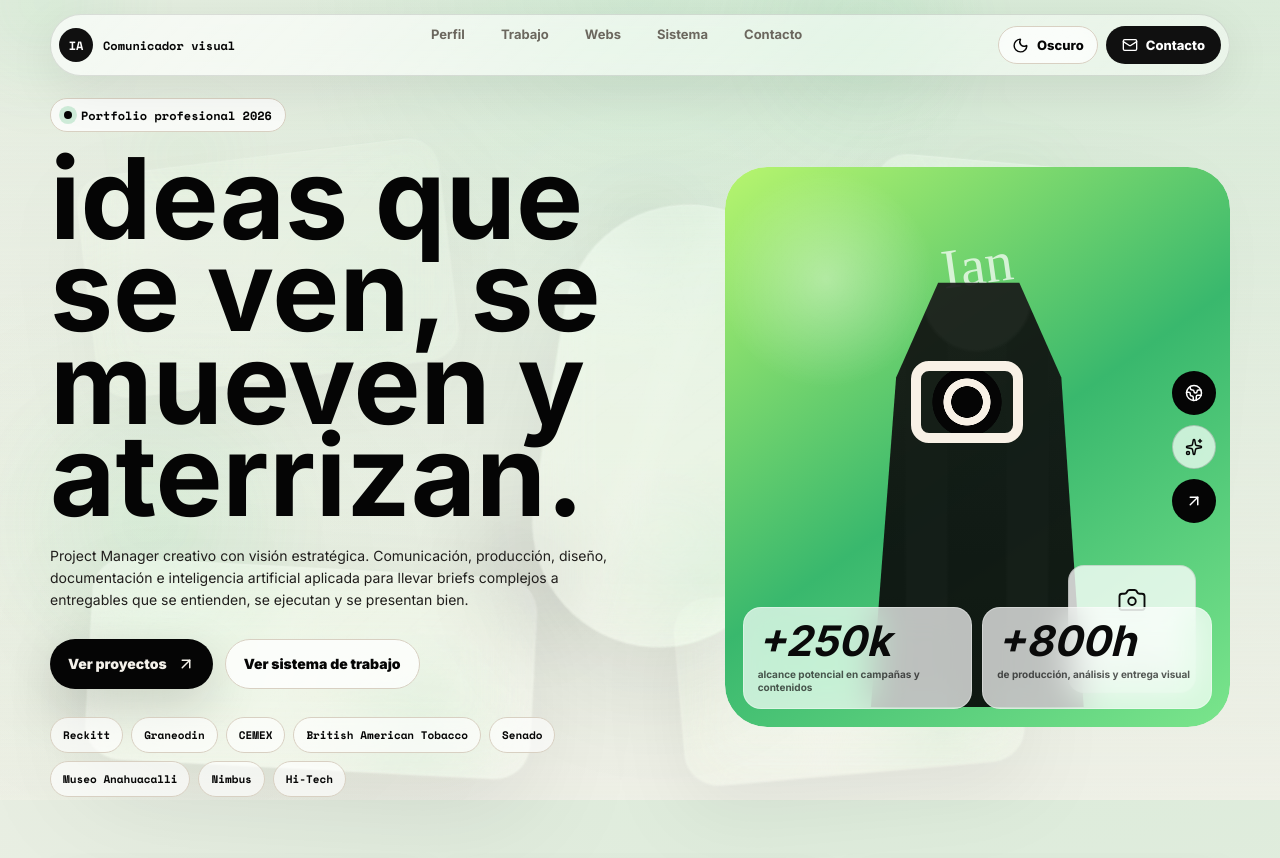
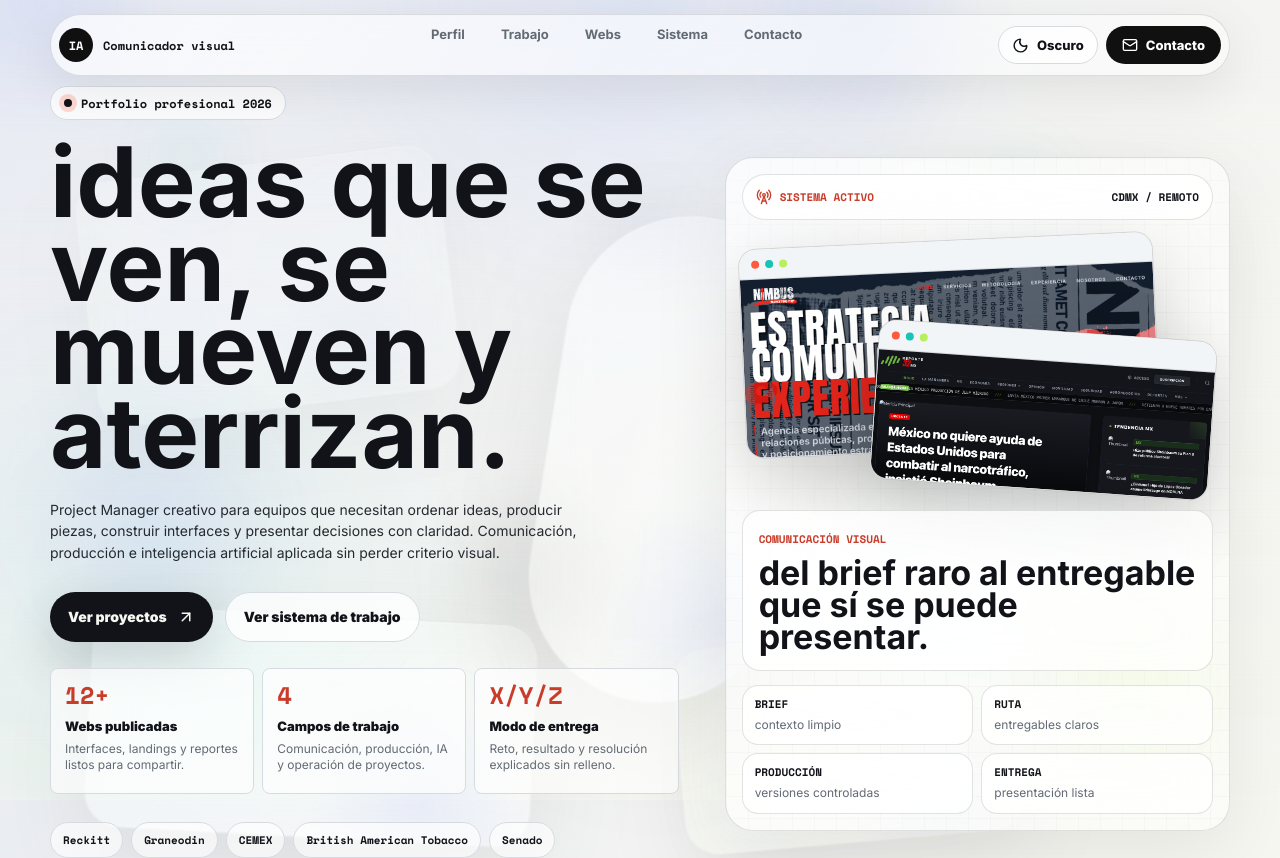
Before and after one commit to ianamb66/ian-portfolio-tech, a React (Vite) app: page / in a window 1280 px wide. Shown: the top 858 px of the page. Built offline with nearby package versions, Linux system fonts and the light colour scheme.

Commit message:
Improve portfolio hero and SEO

```diff
--- a/index.html
+++ b/index.html
@@ -6,9 +6,41 @@
     <meta name="viewport" content="width=device-width, initial-scale=1.0" />
     <meta
       name="description"
-      content="Portfolio profesional de Ian Miguel Aceves Mejía Bringas: project management, comunicación, producción creativa e inteligencia artificial aplicada."
+      content="Portfolio profesional de Ian Aceves: comunicación visual, project management, producción creativa, webs e inteligencia artificial aplicada."
     />
-    <title>Ian Aceves | Portfolio profesional</title>
+    <meta name="theme-color" content="#111318" />
+    <meta property="og:type" content="website" />
+    <meta property="og:title" content="Ian Aceves | Comunicación visual, proyectos e IA aplicada" />
+    <meta
+      property="og:description"
+      content="Casos, webs y sistema de trabajo de Ian Aceves para convertir briefs complejos en entregables claros."
+    />
+    <meta property="og:image" content="/previews/nimbus.png" />
+    <meta name="twitter:card" content="summary_large_image" />
+    <title>Ian Aceves | Comunicación visual, proyectos e IA aplicada</title>
+    <script type="application/ld+json">
+      {
+        "@context": "https://schema.org",
+        "@type": "Person",
+        "name": "Ian Miguel Aceves Mejía Bringas",
+        "alternateName": "Ian Aceves",
+        "jobTitle": "Project Manager creativo y comunicador visual",
+        "address": {
+          "@type": "PostalAddress",
+          "addressLocality": "Ciudad de México",
+          "addressCountry": "MX"
+        },
+        "email": "mailto:ianamb.mkt@gmail.com",
+        "telephone": "+52 56 1619 1340",
+        "knowsAbout": [
+          "Comunicación visual",
+          "Project management",
+          "Producción creativa",
+          "Inteligencia artificial aplicada",
+          "Diseño web"
+        ]
+      }
+    </script>
   </head>
   <body>
     <div id="root"></div>
--- a/src/App.css
+++ b/src/App.css
@@ -1,21 +1,21 @@
 :root {
-  --bg: #f4f1ea;
-  --ink: #050505;
-  --muted: #6b675e;
-  --line: #d8d0c2;
-  --panel: #fffdf7;
-  --panel-soft: #ebe5d8;
+  --bg: #f7f7f2;
+  --ink: #111318;
+  --muted: #626a74;
+  --line: #d7dbe0;
+  --panel: #ffffff;
+  --panel-soft: #eef2f5;
   --solid: #101010;
   --solid-text: #ffffff;
   --glass: rgba(255, 255, 255, 0.64);
   --glass-strong: rgba(255, 255, 255, 0.78);
   --glass-line: rgba(16, 16, 16, 0.12);
   --grid-line: rgba(16, 16, 16, 0.045);
-  --red: #36b86b;
-  --red-dark: #16834f;
-  --green: #a5df72;
-  --sun: #45c878;
-  --amber: #7ddf8b;
+  --red: #ff5a3d;
+  --red-dark: #c93c2a;
+  --green: #b8ef5d;
+  --sun: #3f66ff;
+  --amber: #17c3b2;
   --radius: 8px;
   --shadow: 0 24px 80px rgba(16, 16, 16, 0.08);
   --mono: "Space Mono", "SFMono-Regular", Consolas, monospace;
@@ -25,23 +25,23 @@
 }
 
 html[data-theme="dark"] {
-  --bg: #0b0a08;
-  --ink: #f7f1e6;
-  --muted: #b6ab98;
-  --line: rgba(247, 241, 230, 0.16);
-  --panel: #15120d;
-  --panel-soft: #201b14;
-  --solid: #f5f2ea;
+  --bg: #07090d;
+  --ink: #f7f7f2;
+  --muted: #aab4c0;
+  --line: rgba(247, 247, 242, 0.16);
+  --panel: #111721;
+  --panel-soft: #18202b;
+  --solid: #f7f7f2;
   --solid-text: #08090b;
   --glass: rgba(18, 21, 27, 0.58);
   --glass-strong: rgba(18, 21, 27, 0.74);
   --glass-line: rgba(255, 255, 255, 0.16);
   --grid-line: rgba(255, 255, 255, 0.055);
-  --red: #5ee08b;
-  --red-dark: #2bb86a;
-  --green: #b8f27c;
-  --sun: #6ff1a0;
-  --amber: #95e88d;
+  --red: #ff765f;
+  --red-dark: #ff9a86;
+  --green: #cdf77a;
+  --sun: #8fa7ff;
+  --amber: #4adccc;
   --shadow: 0 24px 90px rgba(0, 0, 0, 0.42);
   color-scheme: dark;
 }
@@ -59,8 +59,8 @@ body {
   margin: 0;
   min-width: 320px;
   background:
-    radial-gradient(circle at 78% 4%, color-mix(in srgb, var(--sun) 18%, transparent), transparent 28%),
-    radial-gradient(circle at 18% 82%, color-mix(in srgb, var(--amber) 14%, transparent), transparent 30%),
+    linear-gradient(120deg, color-mix(in srgb, var(--sun) 9%, transparent), transparent 30%),
+    linear-gradient(300deg, color-mix(in srgb, var(--amber) 10%, transparent), transparent 34%),
     var(--bg);
   color: var(--ink);
   font-family: var(--sans);
@@ -304,7 +304,7 @@ main,
 .hero-section {
   position: relative;
   min-height: 86dvh;
-  padding: clamp(98px, 12vh, 132px) 24px clamp(36px, 7vh, 78px);
+  padding: clamp(86px, 10vh, 110px) 24px clamp(24px, 3vh, 36px);
   display: grid;
   align-items: center;
 }
@@ -477,8 +477,8 @@ p {
 .hero-copy h1 {
   max-width: 880px;
   margin-top: 20px;
-  font-size: clamp(64px, 8.8vw, 124px);
-  line-height: 0.82;
+  font-size: clamp(60px, 7.6vw, 106px);
+  line-height: 0.86;
   letter-spacing: 0;
   text-transform: lowercase;
 }
@@ -489,6 +489,47 @@ p {
   color: color-mix(in srgb, var(--ink) 74%, var(--muted));
   font-size: 14px;
   line-height: 1.55;
+}
+
+.hero-proof-grid {
+  display: grid;
+  grid-template-columns: repeat(3, minmax(0, 1fr));
+  gap: 8px;
+  max-width: 690px;
+  margin-top: 26px;
+}
+
+.hero-proof-grid article {
+  min-height: 126px;
+  padding: 14px;
+  border: 1px solid var(--line);
+  border-radius: var(--radius);
+  background: color-mix(in srgb, var(--glass-strong) 84%, transparent);
+  backdrop-filter: blur(18px) saturate(1.2);
+  -webkit-backdrop-filter: blur(18px) saturate(1.2);
+}
+
+.hero-proof-grid strong {
+  display: block;
+  color: var(--red-dark);
+  font-family: var(--mono);
+  font-size: 24px;
+  line-height: 1;
+}
+
+.hero-proof-grid span {
+  display: block;
+  margin-top: 12px;
+  font-size: 13px;
+  font-weight: 850;
+  line-height: 1.1;
+}
+
+.hero-proof-grid p {
+  margin-top: 8px;
+  color: var(--muted);
+  font-size: 12px;
+  line-height: 1.35;
 }
 
 .hero-actions {
@@ -576,146 +617,164 @@ p {
   -webkit-backdrop-filter: blur(30px) saturate(1.45);
 }
 
-.poster-panel {
+.hero-studio-panel {
   position: relative;
-  min-height: clamp(420px, 54vw, 560px);
-  border-radius: clamp(28px, 4vw, 42px);
+  min-height: clamp(500px, 44vw, 600px);
+  display: grid;
+  grid-template-rows: auto 1fr auto auto;
+  gap: 14px;
+  padding: 16px;
+  border: 1px solid var(--glass-line);
+  border-radius: 28px;
+  background:
+    linear-gradient(135deg, color-mix(in srgb, var(--glass-strong) 88%, transparent), color-mix(in srgb, var(--glass) 74%, transparent)),
+    linear-gradient(var(--grid-line) 1px, transparent 1px),
+    linear-gradient(90deg, var(--grid-line) 1px, transparent 1px);
+  background-size: auto, 22px 22px, 22px 22px;
+  box-shadow: var(--shadow);
   overflow: hidden;
-}
-
-.poster-photo {
+  backdrop-filter: blur(30px) saturate(1.45);
+  -webkit-backdrop-filter: blur(30px) saturate(1.45);
+}
+
+.studio-top,
+.focus-stack,
+.hero-capsules span {
   position: relative;
-  min-height: inherit;
-  display: grid;
-  place-items: end center;
-  padding: clamp(22px, 4vw, 34px);
-  border-radius: inherit;
-  background:
-    radial-gradient(circle at 20% 20%, rgba(255, 255, 255, 0.36), transparent 18%),
-    linear-gradient(145deg, #b7f56e 0%, #39b86d 52%, #7be58c 100%);
-  box-shadow: var(--shadow);
-  isolation: isolate;
-}
-
-.poster-photo::before {
-  content: "";
+  z-index: 2;
+  border: 1px solid var(--glass-line);
+  background: color-mix(in srgb, var(--panel) 76%, transparent);
+  backdrop-filter: blur(18px) saturate(1.24);
+  -webkit-backdrop-filter: blur(18px) saturate(1.24);
+}
+
+.studio-top {
+  display: flex;
+  justify-content: space-between;
+  gap: 14px;
+  align-items: center;
+  min-height: 46px;
+  padding: 0 13px;
+  border-radius: 999px;
+  font-family: var(--mono);
+  font-size: 11px;
+  font-weight: 700;
+  text-transform: uppercase;
+}
+
+.studio-top span {
+  display: inline-flex;
+  align-items: center;
+  gap: 8px;
+  color: var(--red-dark);
+}
+
+.studio-preview {
+  position: relative;
+  z-index: 1;
+  min-height: 250px;
+  margin: 6px 0;
+}
+
+.mini-window {
   position: absolute;
-  left: 50%;
-  bottom: 20px;
-  z-index: 1;
-  width: min(58%, 280px);
-  aspect-ratio: 0.62;
-  transform: translateX(-50%);
-  border-radius: 42% 42% 12% 12%;
-  background:
-    radial-gradient(circle at 50% 9%, #1a1a1a 0 12%, transparent 13%),
-    linear-gradient(90deg, transparent 0 24%, #111 25% 39%, transparent 40% 60%, #111 61% 75%, transparent 76%),
-    linear-gradient(#151515, #090909);
-  clip-path: polygon(21% 27%, 36% 6%, 65% 6%, 80% 27%, 88% 100%, 12% 100%);
-  opacity: 0.92;
-}
-
-.poster-photo::after {
-  content: "";
-  position: absolute;
-  left: 48%;
-  top: 42%;
-  z-index: 3;
-  width: 92px;
-  height: 62px;
-  transform: translate(-50%, -50%);
-  border: 10px solid #f8f1e6;
+  border: 1px solid color-mix(in srgb, var(--ink) 18%, transparent);
   border-radius: 18px;
-  background:
-    radial-gradient(circle, #050505 0 28%, #f8f1e6 29% 42%, #050505 43% 62%, transparent 63%);
-}
-
-.photo-script {
-  position: absolute;
-  left: 50%;
-  top: clamp(42px, 8vw, 70px);
-  transform: translateX(-50%) rotate(-8deg);
-  color: rgba(255, 255, 255, 0.72);
-  font-family: "Brush Script MT", "Segoe Script", cursive;
-  font-size: clamp(42px, 7vw, 56px);
-  line-height: 1;
-}
-
-.poster-panel .portrait-frame {
+  background: var(--panel);
+  box-shadow: 0 24px 70px rgba(0, 0, 0, 0.18);
+  overflow: hidden;
+}
+
+.mini-window-primary {
+  inset: 0 12% 16% 0;
+  transform: rotate(-2.6deg);
+}
+
+.mini-window-secondary {
+  inset: 36% 0 0 28%;
+  transform: rotate(4deg);
+}
+
+.window-chrome {
+  display: flex;
+  gap: 6px;
+  align-items: center;
+  height: 30px;
+  padding: 0 12px;
+  border-bottom: 1px solid var(--line);
+  background: color-mix(in srgb, var(--panel-soft) 78%, var(--panel));
+}
+
+.window-chrome i {
+  width: 8px;
+  height: 8px;
+  border-radius: 50%;
+  background: var(--red);
+}
+
+.window-chrome i:nth-child(2) {
+  background: var(--amber);
+}
+
+.window-chrome i:nth-child(3) {
+  background: var(--green);
+}
+
+.mini-window img {
+  display: block;
+  width: 100%;
+  height: calc(100% - 30px);
+  object-fit: cover;
+  object-position: top center;
+}
+
+.focus-stack {
+  padding: 16px;
+  border-radius: 18px;
+}
+
+.focus-stack span {
+  color: var(--red-dark);
+  font-family: var(--mono);
+  font-size: 11px;
+  font-weight: 700;
+  text-transform: uppercase;
+}
+
+.focus-stack strong {
+  display: block;
+  max-width: 460px;
+  margin-top: 10px;
+  font-size: clamp(24px, 3.4vw, 34px);
+  line-height: 0.95;
+  text-transform: lowercase;
+}
+
+.hero-capsules {
   position: relative;
-  z-index: 4;
-  width: 128px;
-  align-self: end;
-  margin-left: auto;
-  color: #0a0a0a;
-  background: rgba(255, 255, 255, 0.78);
-}
-
-.poster-side-actions {
-  position: absolute;
-  right: 14px;
-  top: 50%;
-  z-index: 5;
-  display: grid;
-  gap: 10px;
-  transform: translateY(-50%);
-}
-
-.poster-side-actions span {
-  display: grid;
-  place-items: center;
-  width: 44px;
-  height: 44px;
-  border: 1px solid rgba(0, 0, 0, 0.18);
-  border-radius: 50%;
-  background: rgba(255, 255, 255, 0.72);
-  backdrop-filter: blur(18px) saturate(1.3);
-  -webkit-backdrop-filter: blur(18px) saturate(1.3);
-}
-
-.poster-side-actions span:first-child,
-.poster-side-actions span:last-child {
-  background: #050505;
-  color: #fff;
-}
-
-.poster-stats {
-  position: absolute;
-  left: 18px;
-  right: 18px;
-  bottom: 18px;
-  z-index: 6;
-  display: grid;
-  grid-template-columns: repeat(2, 1fr);
-  gap: 10px;
-}
-
-.poster-stats div {
-  min-height: 92px;
-  padding: 14px;
-  border: 1px solid rgba(255, 255, 255, 0.34);
-  border-radius: 18px;
-  background: rgba(255, 255, 255, 0.72);
-  color: #0a0a0a;
-  backdrop-filter: blur(18px) saturate(1.25);
-  -webkit-backdrop-filter: blur(18px) saturate(1.25);
-}
-
-.poster-stats strong {
-  display: block;
-  font-size: clamp(30px, 5vw, 42px);
-  font-style: italic;
-  line-height: 0.9;
-}
-
-.poster-stats span {
-  display: block;
-  margin-top: 8px;
-  color: rgba(10, 10, 10, 0.68);
-  font-size: 10px;
-  font-weight: 700;
-  line-height: 1.3;
-  text-transform: lowercase;
+  z-index: 2;
+  display: grid;
+  grid-template-columns: repeat(2, minmax(0, 1fr));
+  gap: 8px;
+}
+
+.hero-capsules span {
+  min-height: 58px;
+  display: grid;
+  align-content: center;
+  gap: 7px;
+  padding: 12px;
+  border-radius: 16px;
+  color: var(--muted);
+  font-size: 12px;
+  line-height: 1.2;
+}
+
+.hero-capsules b {
+  color: var(--ink);
+  font-family: var(--mono);
+  font-size: 11px;
+  text-transform: uppercase;
 }
 
 .motion-divider {
@@ -1771,7 +1830,7 @@ p {
     font-size: clamp(56px, 11vw, 86px);
   }
 
-  .poster-panel {
+  .hero-studio-panel {
     min-height: 520px;
   }
 
@@ -1906,42 +1965,31 @@ p {
     width: 100%;
   }
 
-  .poster-panel {
-    min-height: 480px;
-    border-radius: 28px;
-  }
-
-  .poster-photo::before {
-    width: min(66%, 260px);
-  }
-
-  .poster-photo::after {
-    top: 43%;
-    width: 78px;
-    height: 54px;
-    border-width: 8px;
-  }
-
-  .poster-side-actions {
-    right: 10px;
-    gap: 8px;
-  }
-
-  .poster-side-actions span {
-    width: 38px;
-    height: 38px;
-  }
-
-  .poster-stats {
-    left: 12px;
-    right: 12px;
-    bottom: 12px;
-    gap: 8px;
-  }
-
-  .poster-stats div {
-    min-height: 84px;
-    padding: 12px;
+  .hero-proof-grid {
+    grid-template-columns: repeat(3, minmax(0, 1fr));
+    gap: 6px;
+  }
+
+  .hero-proof-grid article {
+    min-height: 88px;
+    padding: 10px;
+  }
+
+  .hero-proof-grid strong {
+    font-size: 18px;
+  }
+
+  .hero-proof-grid span {
+    margin-top: 8px;
+    font-size: 11px;
+  }
+
+  .hero-proof-grid p {
+    display: none;
+  }
+
+  .hero-studio-panel {
+    display: none;
   }
 
   .signal-stack {
@@ -2075,8 +2123,7 @@ p {
   }
 
   .client-strip {
-    display: grid;
-    grid-template-columns: repeat(2, minmax(0, 1fr));
+    display: none;
   }
 
   .client-strip span {
@@ -2133,18 +2180,6 @@ p {
 
   .hero-copy h1 {
     font-size: 39px;
-  }
-
-  .poster-panel {
-    min-height: 430px;
-  }
-
-  .poster-stats strong {
-    font-size: 27px;
-  }
-
-  .poster-stats span {
-    font-size: 9px;
   }
 
   .primary-action,
--- a/src/App.jsx
+++ b/src/App.jsx
@@ -6,7 +6,6 @@ import {
   ArrowLeft,
   Bot,
   BriefcaseBusiness,
-  Camera,
   Cpu,
   FileText,
   Globe2,
@@ -16,7 +15,7 @@ import {
   MonitorCog,
   Moon,
   Play,
-  Sparkles,
+  RadioTower,
   Sun,
   Workflow,
 } from 'lucide-react'
@@ -41,6 +40,12 @@ const clients = [
   'Museo Anahuacalli',
   'Nimbus',
   'Hi-Tech',
+]
+
+const proofPoints = [
+  ['Webs publicadas', '12+', 'Interfaces, landings y reportes listos para compartir.'],
+  ['Campos de trabajo', '4', 'Comunicación, producción, IA y operación de proyectos.'],
+  ['Modo de entrega', 'X/Y/Z', 'Reto, resultado y resolución explicados sin relleno.'],
 ]
 
 const clientShowcase = [
@@ -301,6 +306,13 @@ const liquidDots = [
   { x: '56vw', y: '44vh', size: '110px', delay: '-15s', duration: '14s', tone: 'var(--ink)' },
 ]
 
+const heroSignals = [
+  ['Brief', 'contexto limpio'],
+  ['Ruta', 'entregables claros'],
+  ['Producción', 'versiones controladas'],
+  ['Entrega', 'presentación lista'],
+]
+
 const glassShards = [
   { className: 'hero-glass-a', depth: 'back' },
   { className: 'hero-glass-b', depth: 'mid' },
@@ -376,30 +388,48 @@ function MotionDivider({ words }) {
 
 function SignalPanel() {
   return (
-    <div className="poster-panel liquid-panel reveal">
-      <div className="poster-photo" aria-label="Espacio para foto de Ian">
-        <span className="photo-script">Ian</span>
-        <div className="portrait-frame">
-          <Camera size={30} strokeWidth={1.5} />
-          <span>Tu foto aqui</span>
+    <aside className="hero-studio-panel liquid-panel reveal" aria-label="Resumen visual del portafolio">
+      <div className="studio-top">
+        <span>
+          <RadioTower size={16} />
+          Sistema activo
+        </span>
+        <strong>CDMX / remoto</strong>
+      </div>
+
+      <div className="studio-preview" aria-hidden="true">
+        <div className="mini-window mini-window-primary">
+          <div className="window-chrome">
+            <i />
+            <i />
+            <i />
+          </div>
+          <img src="/previews/nimbus.png" alt="" loading="eager" decoding="async" />
+        </div>
+        <div className="mini-window mini-window-secondary">
+          <div className="window-chrome">
+            <i />
+            <i />
+            <i />
+          </div>
+          <img src="/previews/reporte-32mx.png" alt="" loading="eager" decoding="async" />
         </div>
       </div>
-      <div className="poster-side-actions" aria-hidden="true">
-        <span><Globe2 size={18} /></span>
-        <span><Sparkles size={18} /></span>
-        <span><ArrowUpRight size={18} /></span>
+
+      <div className="focus-stack">
+        <span>Comunicación visual</span>
+        <strong>Del brief raro al entregable que sí se puede presentar.</strong>
       </div>
-      <div className="poster-stats">
-        <div>
-          <strong>+250k</strong>
-          <span>alcance potencial en campañas y contenidos</span>
-        </div>
-        <div>
-          <strong>+800h</strong>
-          <span>de producción, análisis y entrega visual</span>
-        </div>
+
+      <div className="hero-capsules" aria-hidden="true">
+        {heroSignals.map(([label, detail]) => (
+          <span key={label}>
+            <b>{label}</b>
+            {detail}
+          </span>
+        ))}
       </div>
-    </div>
+    </aside>
   )
 }
 
@@ -556,6 +586,26 @@ function App() {
     document.documentElement.dataset.theme = theme
     window.localStorage.setItem('portfolio-theme', theme)
   }, [theme])
+
+  useEffect(() => {
+    const description =
+      activeCase?.copy ||
+      'Portfolio profesional de Ian Aceves: comunicación visual, project management, producción creativa, webs e inteligencia artificial aplicada.'
+
+    document.title = activeCase
+      ? `${activeCase.title} | Caso de Ian Aceves`
+      : 'Ian Aceves | Comunicación visual, proyectos e IA aplicada'
+
+    let metaDescription = document.querySelector('meta[name="description"]')
+
+    if (!metaDescription) {
+      metaDescription = document.createElement('meta')
+      metaDescription.setAttribute('name', 'description')
+      document.head.appendChild(metaDescription)
+    }
+
+    metaDescription.setAttribute('content', description)
+  }, [activeCase])
 
   useEffect(() => {
     const root = document.documentElement
@@ -858,9 +908,9 @@ function App() {
               </div>
               <h1 className="reveal">ideas que se ven, se mueven y aterrizan.</h1>
               <p className="hero-lede reveal">
-                Project Manager creativo con visión estratégica. Comunicación, producción, diseño,
-                documentación e inteligencia artificial aplicada para llevar briefs complejos a
-                entregables que se entienden, se ejecutan y se presentan bien.
+                Project Manager creativo para equipos que necesitan ordenar ideas, producir piezas,
+                construir interfaces y presentar decisiones con claridad. Comunicación, producción e
+                inteligencia artificial aplicada sin perder criterio visual.
               </p>
               <div className="hero-actions reveal">
                 <a className="primary-action" href="#trabajo">
@@ -870,6 +920,15 @@ function App() {
                 <a className="secondary-action" href="#sistema">
                   Ver sistema de trabajo
                 </a>
+              </div>
+              <div className="hero-proof-grid reveal" aria-label="Resumen de experiencia">
+                {proofPoints.map(([label, value, detail]) => (
+                  <article key={label}>
+                    <strong>{value}</strong>
+                    <span>{label}</span>
+                    <p>{detail}</p>
+                  </article>
+                ))}
               </div>
               <div className="client-strip reveal" aria-label="Clientes y proyectos">
                 {clients.map((client) => (
```
